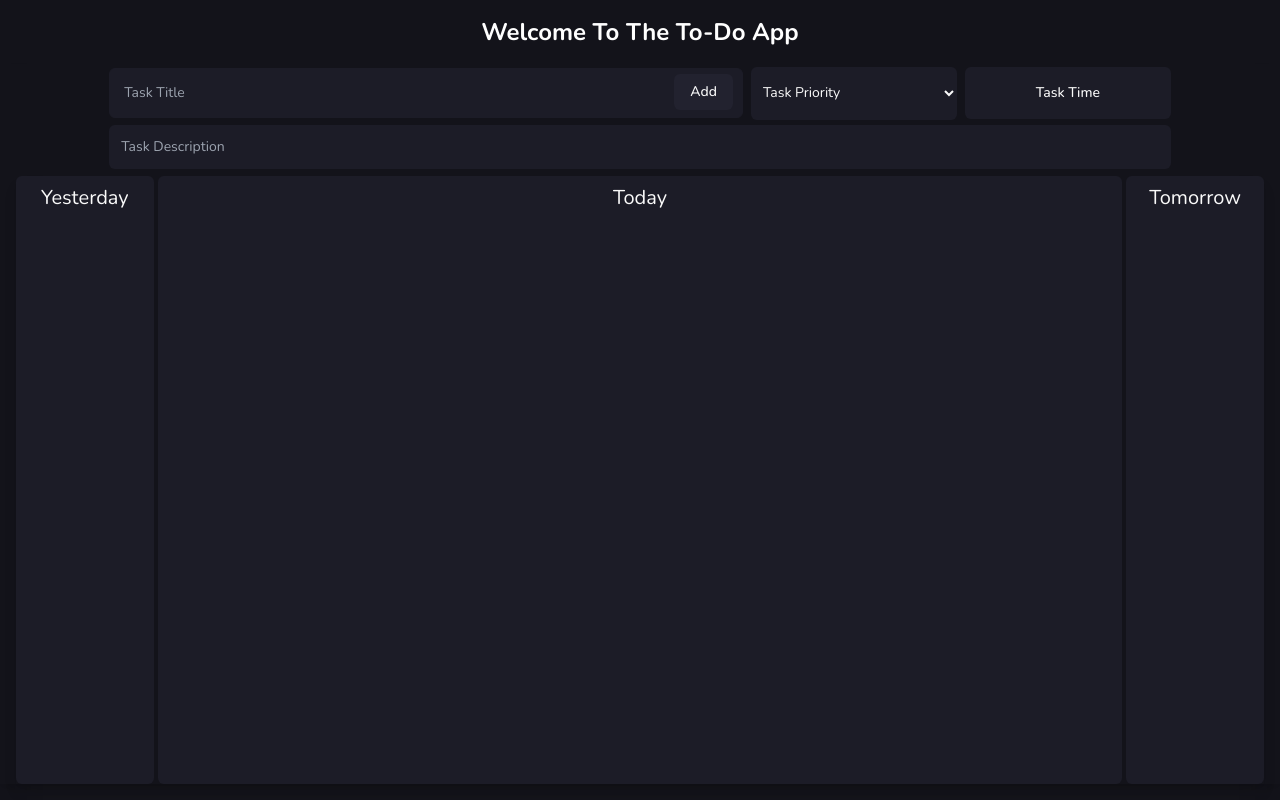
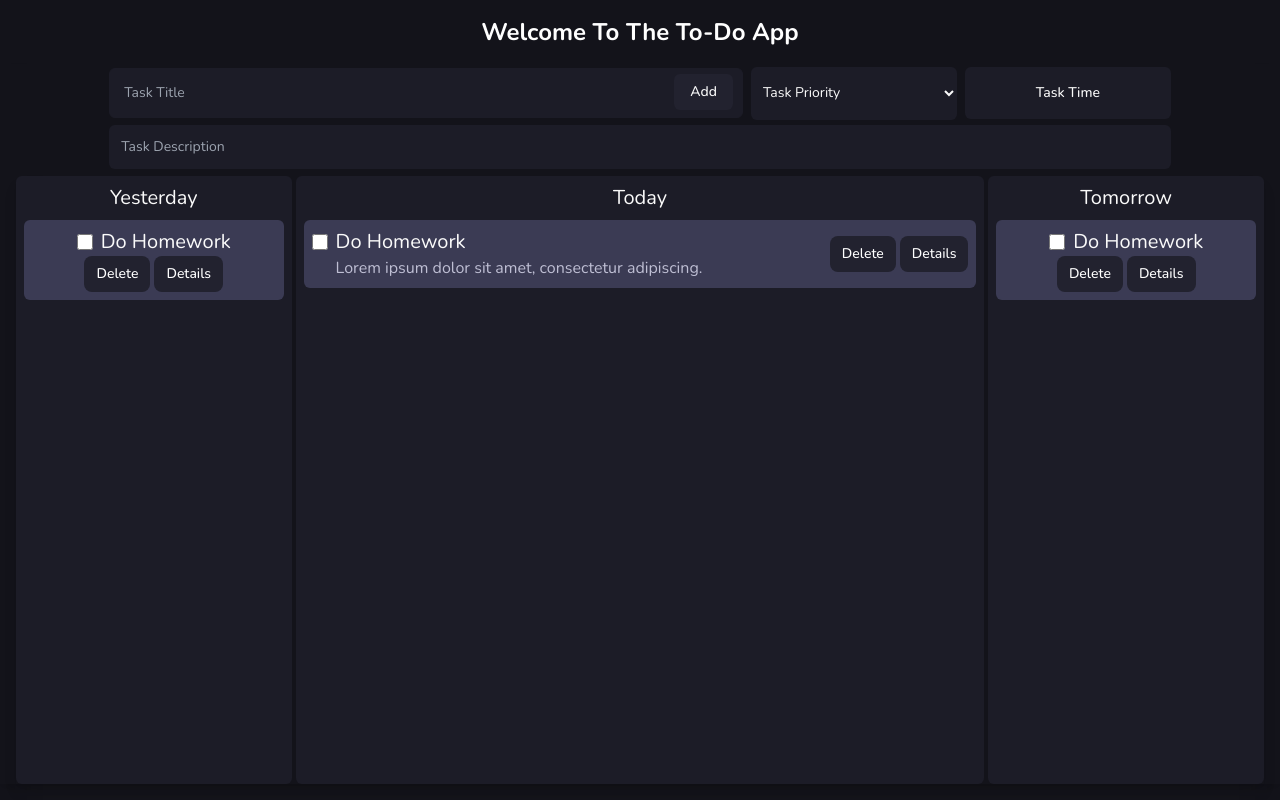
Before and after one commit to ErsaGunTosun/IToDo, a React (Create React App) app: page / in a window 1280 px wide. Built offline with nearby package versions, Linux system fonts and the light colour scheme.

Commit message:
ADD todo item to-do item desinged and added

```diff
--- a/src/components/ToDoBody/ToDoBody.js
+++ b/src/components/ToDoBody/ToDoBody.js
@@ -10,7 +10,7 @@ import TodoWinow from '../ToDoWindow/TodoWinow';
 
 function ToDoBody() {
   const dispatch = useDispatch();
-  const [sectionsStatus, setsectionsStatus] = useState(["basis-1/9", "basis-7/9", "basis-1/9"])
+  const [sectionsStatus, setsectionsStatus] = useState(["basis-2/9", "basis-5/9", "basis-2/9"])
 
   const sectionWindow = useSelector((state) => state.sectionWindow.value);
 
@@ -18,17 +18,17 @@ function ToDoBody() {
     sectionWindow.map((item, index) => {
       if (item === 0) {
         setsectionsStatus((prev) => {
-          prev[index] = "basis-1/9"
+          prev[index] = "basis-2/9"
           return [...prev]
         })
       } else if (item === 1) {
         setsectionsStatus((prev) => {
-          prev[index] = "basis-4/9"
+          prev[index] = "basis-3/9"
           return [...prev]
         })
       } else {
         setsectionsStatus((prev) => {
-          prev[index] = "basis-7/9"
+          prev[index] = "basis-5/9"
           return [...prev]
         })
       }
--- a/src/components/ToDoWindow/TodoWinow.js
+++ b/src/components/ToDoWindow/TodoWinow.js
@@ -4,13 +4,19 @@ import { useDispatch } from "react-redux";
 // Redux
 import { setWindow } from '../../stores/sectionWindow'
 
-function TodoWinow({size,id,title}) {
+//Components
+import TodoItem from '../TodoItem/TodoItem';
+
+function TodoWinow({ size, id, title }) {
     const dispatch = useDispatch()
 
     return (
-        <div className={`${size} bg-gray-700 rounded-md cursor-pointer`} onClick={() => { dispatch(setWindow(id)) }}>
-            <div className='w-full text-center mt-2'>
+        <div className={`${size} bg-gray-700 rounded-md cursor-pointer flex flex-col flex-wrap`} >
+            <div className='w-full text-center mt-2' onClick={() => { dispatch(setWindow(id)) }}>
                 <p className='text-gray-100 text-xl'>{title}</p>
+            </div>
+            <div className='w-full flex-grow p-2'>
+                <TodoItem size={size} />
             </div>
         </div>
     )
--- /dev/null
+++ b/src/components/TodoItem/TodoItem.js
@@ -0,0 +1,23 @@
+import React from 'react'
+
+function TodoItem({size}) {
+    return (
+        <div className={`w-full flex ${size === "basis-2/9" ? "flex-col" : "flex-row"} items-center bg-gray-500 p-2 rounded-md`}>
+
+            <div className='flex flex-col grow '>
+                <div className='basis-full flex flex-row items-center'>
+                    <input id="checkbox" type="checkbox" value="" class="w-4 h-4 text-blue-600 bg-gray-100 border-gray-300 rounded " />
+                    <p className='ms-2 text-xl text-gray-100'>Do Homework</p>
+                </div>
+
+                <p className={`basis-full ${size === "basis-2/9" ? "hidden" : "block"}  text-base text-gray-200 ps-6`}>Lorem ipsum dolor sit amet, consectetur adipiscing.</p>
+            </div>
+            <div className='flex justify-end items-center space-x-1'>
+                <button type="button" class="text-white bg-gray-600 font-medium rounded-lg text-sm px-3 py-2">Delete</button>
+                <button type="button" class="text-white bg-gray-600 font-medium rounded-lg text-sm px-3 py-2">Details</button>
+            </div>
+        </div>
+    )
+}
+
+export default TodoItem
```
